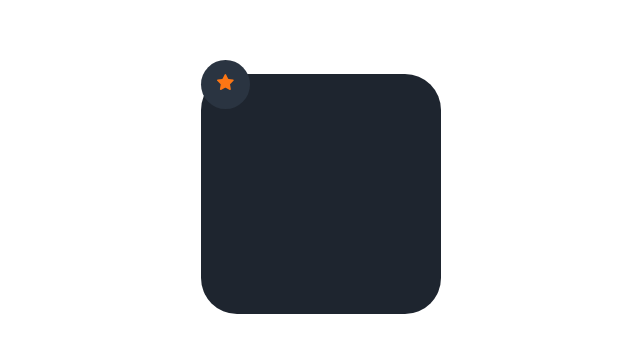
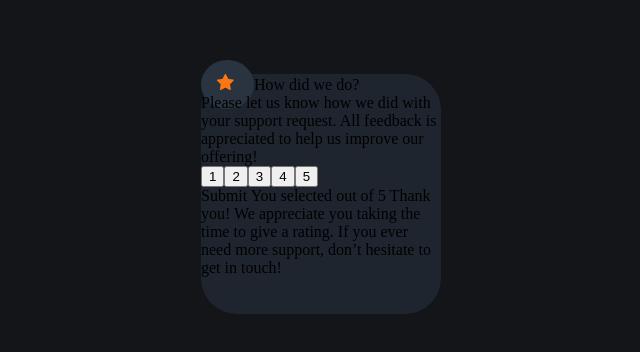
Before and after one commit to piku125/frontendmentor-challenges, a plain HTML site: page index.html in a window 1280 px wide. Shown: the part 214-566 px from the top of the page, without its empty margins (319-959 px from the left). Drawn offline with Linux system fonts and the light colour scheme.

Commit message:
required text added with rating buttons

```diff
--- a/index.html
+++ b/index.html
@@ -20,6 +20,35 @@
     <span class="circle-icon">
       <svg width="17" height="16" xmlns="http://www.w3.org/2000/svg"><path d="m9.067.43 1.99 4.031c.112.228.33.386.58.422l4.45.647a.772.772 0 0 1 .427 1.316l-3.22 3.138a.773.773 0 0 0-.222.683l.76 4.431a.772.772 0 0 1-1.12.813l-3.98-2.092a.773.773 0 0 0-.718 0l-3.98 2.092a.772.772 0 0 1-1.119-.813l.76-4.431a.77.77 0 0 0-.222-.683L.233 6.846A.772.772 0 0 1 .661 5.53l4.449-.647a.772.772 0 0 0 .58-.422L7.68.43a.774.774 0 0 1 1.387 0Z" fill="#FC7614"/></svg>
     </span>
+      <!-- Rating state start -->
+
+  How did we do? <br>
+
+  Please let us know how we did with your support request. All feedback is appreciated
+  to help us improve our offering! <br>
+
+  <div class="rating">
+    <button class="rating-component 1">1</span>
+    <button class="rating-component 2">2</span>
+    <button class="rating-component 3">3</span>
+    <button class="rating-component 4">4</span>
+    <button class="rating-component 5">5</span>
+  </div>
+
+  Submit
+
+  <!-- Rating state end -->
+
+  <!-- Thank you state start -->
+
+  You selected <!-- Add rating here --> out of 5
+
+  Thank you!
+
+  We appreciate you taking the time to give a rating. If you ever need more support,
+  don’t hesitate to get in touch!
+
+  <!-- Thank you state end -->
   </div>
 </body>
 </html>
--- a/style.css
+++ b/style.css
@@ -1,4 +1,5 @@
 body{
+    background-color: hsl(228,11%,9%);
     display: block;
     height: 100vh;
     display: flex;
```
